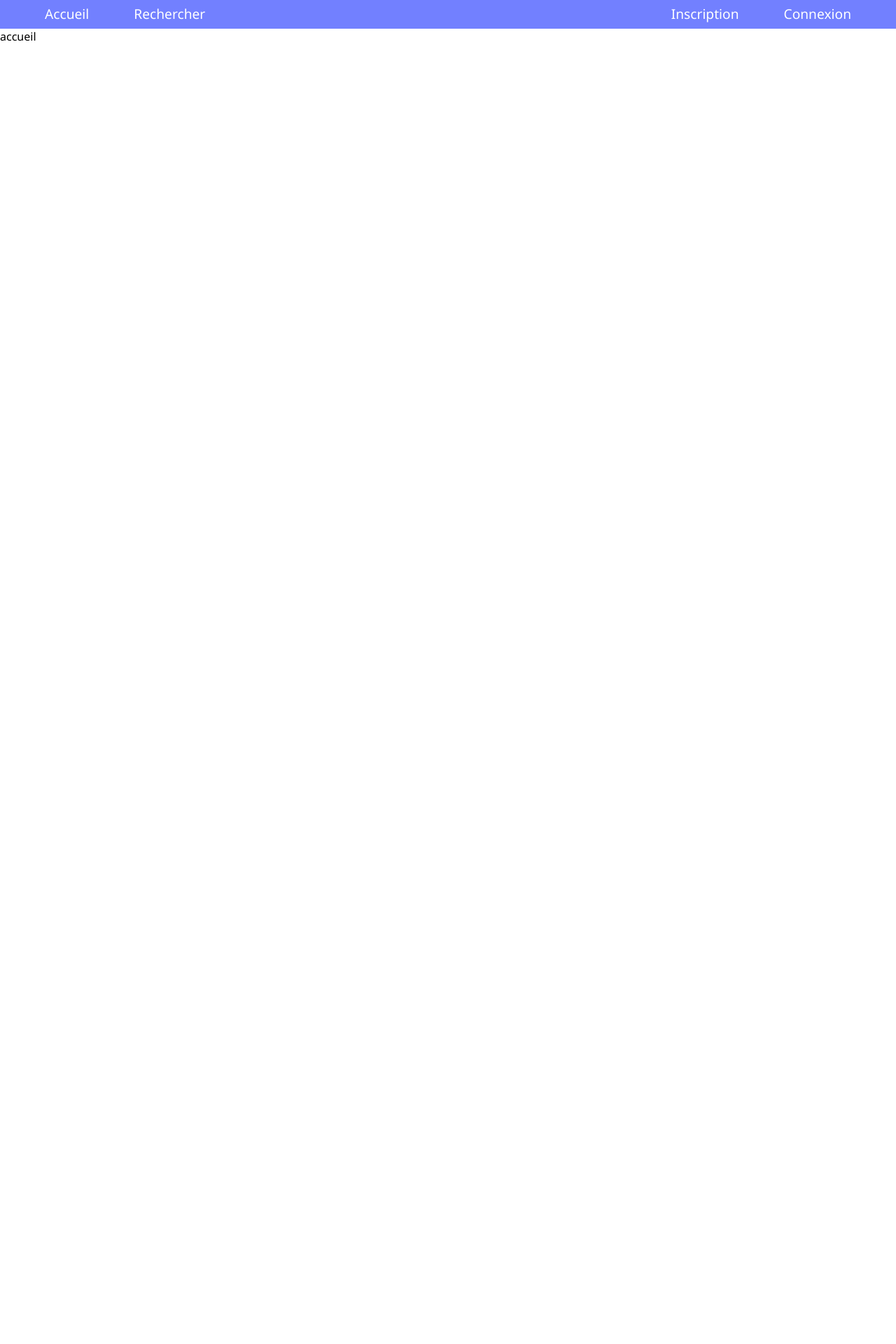
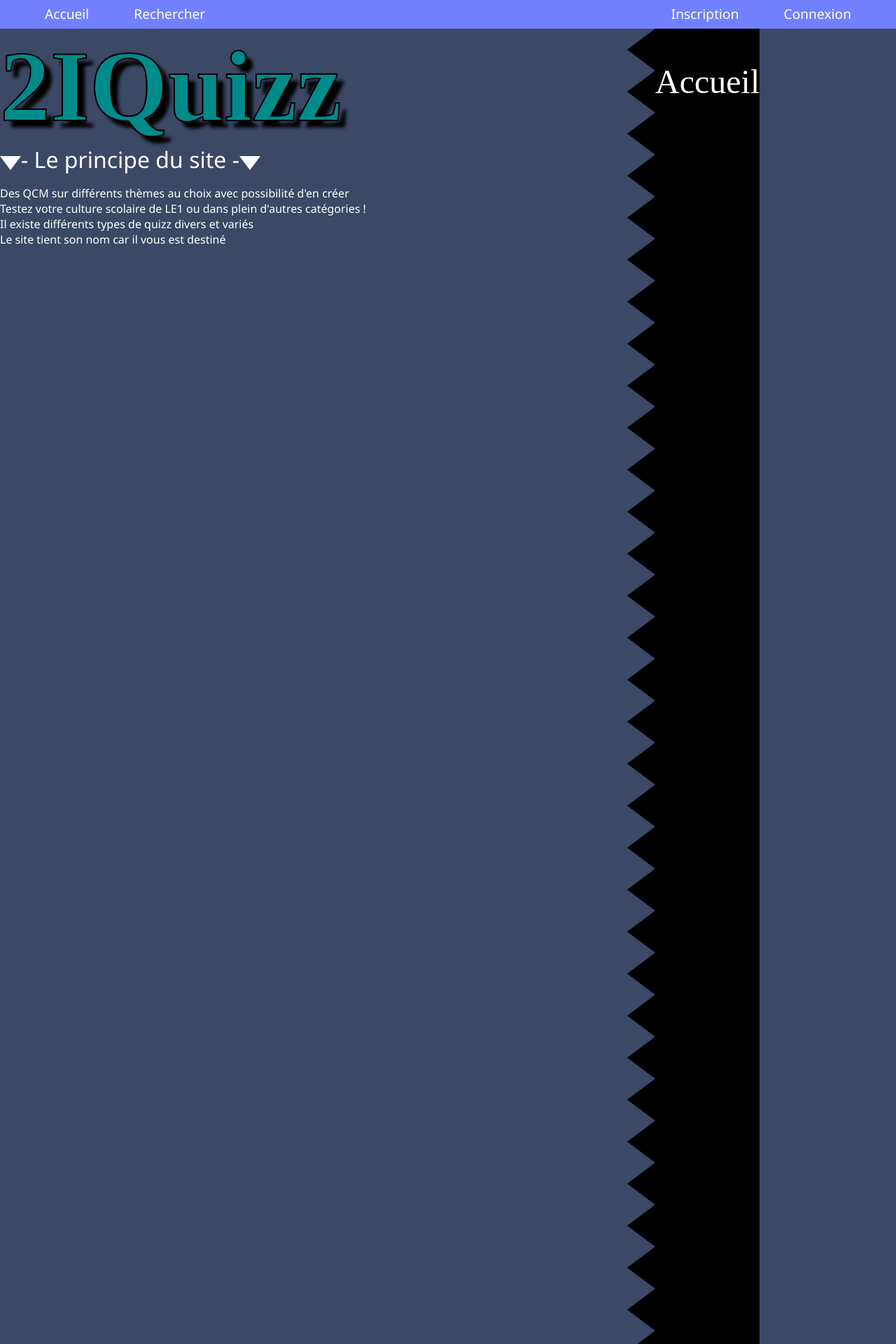
Before and after one commit to YohannChavet/2IQuizz, a PHP site: page / in a window 1280 px wide. Shown: the top 1920 px of the page at 70% size. Run offline with PHP 8.4, Linux system fonts and the light colour scheme.

Commit message:
accueil UX

```diff
--- a/css/style.css
+++ b/css/style.css
@@ -2,6 +2,10 @@ body {
     font-family: "Segoe UI Emoji", "Segoe UI Symbol", "Segoe UI", "Lucida Console", monospace;
     padding: 0;
     margin: 0;
+    justify-content: center;
+    align-items: center;
+    background-color: #3b4866;
+    color: white;
   }
   .header {
       font-size: 120%;
@@ -37,3 +41,66 @@ body {
 .warning {
     display: none;
 }
+
+.flex {
+    position: fixed;
+    display: flex;
+    flex-direction: row;
+    left: 0;
+    right: 0;
+}
+/* check out this awesome trick I used https://css-tricks.com/snippets/css/css-triangle/ */
+.spike {
+    width: 0;
+    height: 0;
+    border-top: 30px solid transparent;
+    border-bottom: 30px solid transparent;
+    border-right: 40px solid black;
+}
+
+.down-triangle {
+    margin-top: 1.9%;
+    width: 0;
+    height: 0;
+    border-left: 15px solid transparent;
+    border-right: 15px solid transparent;
+    border-top: 20px solid;
+}
+
+.left {
+    width: 70%;
+}
+
+.right {
+    font-family: "Komika Display";
+    width: 30%;
+    display: flex;
+    flex-direction: row;
+    /*overflow:hidden;*/
+}
+
+.right-box {
+    background-color: black;
+}
+
+.accueil-p {
+    color: white;
+    font-size: 300%;
+}
+
+.title {
+    font-family: "Komika Display";
+    font-size: 300%;
+    text-shadow: 10px 10px 5px black;
+    color: darkcyan;
+    -webkit-text-stroke: 2px black;
+    margin: 0
+}
+
+.principle-header-div {
+    display: flex;
+    font-size: 200%;
+}
+.principle-header-p {
+    margin: 0;
+}
--- a/templates/accueil.php
+++ b/templates/accueil.php
@@ -1 +1,31 @@
-accueil
+<div class="flex">
+    <div class="left">
+        <div class="title">
+            <h1 class="title">2IQuizz</h1>
+        </div>
+        <div class="principle-header-div">
+            <div class="down-triangle"></div>
+            <div class="dash"></div>
+            <p class="principle-header-p">- Le principe du site -</p>
+            <div class="down-triangle"></div>
+            <div class="dash"></div>
+        </div>
+        <div class="principle-div">
+            <p class="principle-p">Des QCM sur différents thèmes au choix avec possibilité d'en créer <br/>
+                Testez votre culture scolaire de LE1 ou dans plein d'autres catégories ! <br/>
+                Il existe différents types de quizz divers et variés <br/>
+                Le site tient son nom car il vous est destiné</p> <br/>
+        </div>
+    </div>
+    <div class="right">
+        <div class="spikes">
+            <?php
+
+            for ($i = 1; $i <= 50; $i++) {
+                echo '<div class="spike"></div>';
+            }
+            ?>
+        </div>
+        <div class="right-box"><p class="accueil-p">Accueil</p></div>
+    </div>
+</div>
```
